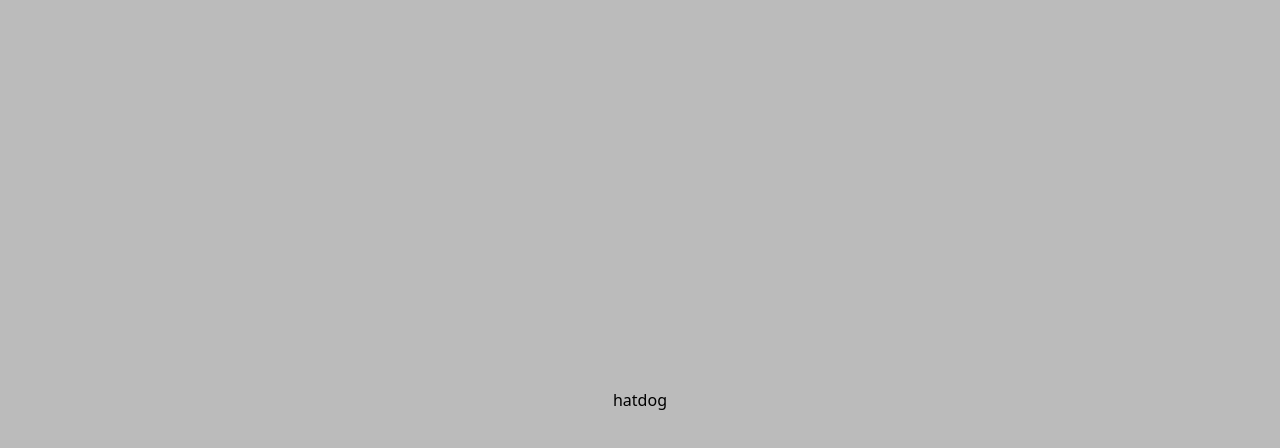
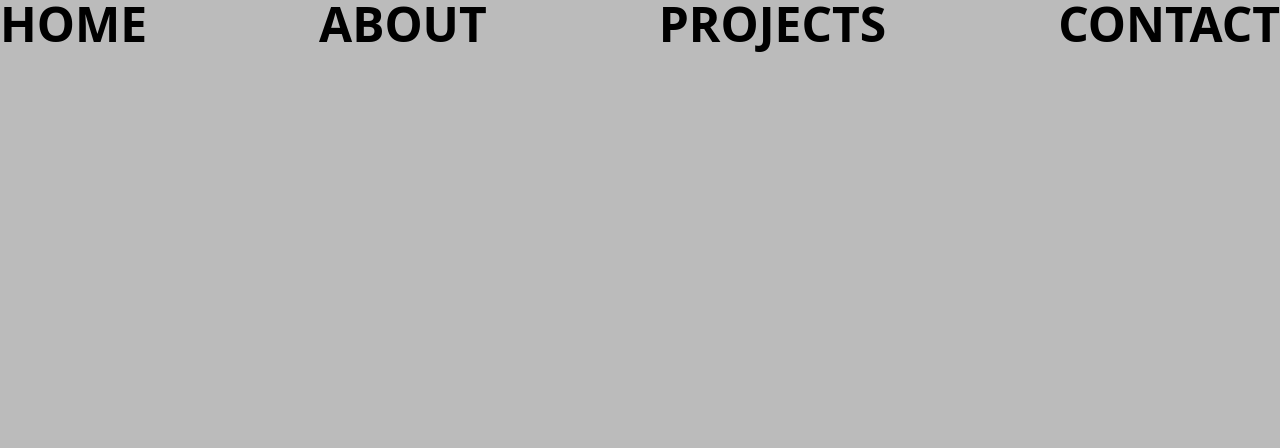
Before and after one commit to ejaysrngy/portfolio-nextjs, a Next.js app: page /main in a window 1280 px wide. Shown: the top 448 px of the page. Built offline with nearby package versions, Linux system fonts and the light colour scheme.

Commit message:
Feat: Add Navbar to Main

```diff
--- a/src/app/globals.css
+++ b/src/app/globals.css
@@ -1,6 +1,10 @@
 @tailwind base;
 @tailwind components;
 @tailwind utilities;
+
+html, body {
+  scroll-behavior: smooth;
+}
 
 /* import Helvetica font */
 @font-face {
--- /dev/null
+++ b/src/app/main/NavBar/index.tsx
@@ -0,0 +1,41 @@
+import { useState, useEffect } from "react";
+
+export default function NavBar(props: {
+  navLinks: Array<{ text: string; link: string }>;
+}) {
+  const { navLinks } = props;
+
+  const [navBg, setNavBg] = useState(true);
+
+  const handleScroll = () => {
+    const currentScrollPos = window.scrollY;
+
+    if (currentScrollPos >= 100) {
+      setNavBg(true);
+    } else {
+      setNavBg(false);
+    }
+  };
+
+  useEffect(() => {
+    window.addEventListener("scroll", handleScroll);
+
+    return () => window.removeEventListener("scroll", handleScroll);
+  });
+
+  return (
+    <div
+      className={`flex justify-between sticky top-0 transition-all duration-200 ease-in-out ${
+        navBg ? `bg-red-accents` : "bg-transparent"
+      }`}
+    >
+      {navLinks.map((link, index) => {
+        return (
+          <a href={link.link} className="font-poppins text-5xl font-bold">
+            {link.text.toUpperCase()}
+          </a>
+        );
+      })}
+    </div>
+  );
+}
--- a/src/app/main/page.tsx
+++ b/src/app/main/page.tsx
@@ -2,9 +2,29 @@
 import { useState, useEffect } from "react";
 import { BarWipeAnimation } from "../components";
 import { uiSlice } from "../store";
+import NavBar from "./NavBar";
 
 export default function Main() {
   const { visitedMain, setVisitedMain } = uiSlice((state) => state);
+
+  const navLinkArray = [
+    {
+      text: "Home",
+      link: "#home",
+    },
+    {
+      text: "About",
+      link: "#about",
+    },
+    {
+      text: "Projects",
+      link: "#projects",
+    },
+    {
+      text: "Contact",
+      link: "#contact",
+    },
+  ];
 
   useEffect(() => {
     // sets the animation to stop
@@ -17,20 +37,13 @@ export default function Main() {
     return () => clearTimeout(animationStop);
   }, [window.location.pathname]);
 
-  const gridStyles = [
-    "auto-rows-[5rem]",
-    "gap-8",
-    "grid",
-    "items-center",
-    "justify-center",
-  ].join(" ");
-
   return (
     // this div sets the grid to be centered
-    <div className="flex h-full justify-center items-center">
+    <div className="flex h-full flex-col">
       <BarWipeAnimation start={!visitedMain} reverse={true} />
       {/* this holds the grid styles */}
-      <div className={gridStyles}>hatdog</div>
+      <NavBar navLinks={navLinkArray} />
+      <div></div>
     </div>
   );
 }
--- a/tailwind.config.ts
+++ b/tailwind.config.ts
@@ -10,6 +10,7 @@ const config: Config = {
     extend: {
       colors: {
         "bg-gray": "#BBBBBB",
+        "red-accents": "#a50000",
       },
       fontFamily: {
         // add helvetica fonts to be used
```
